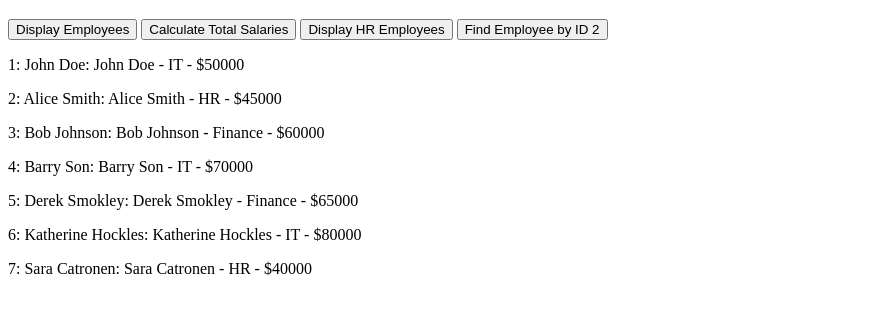
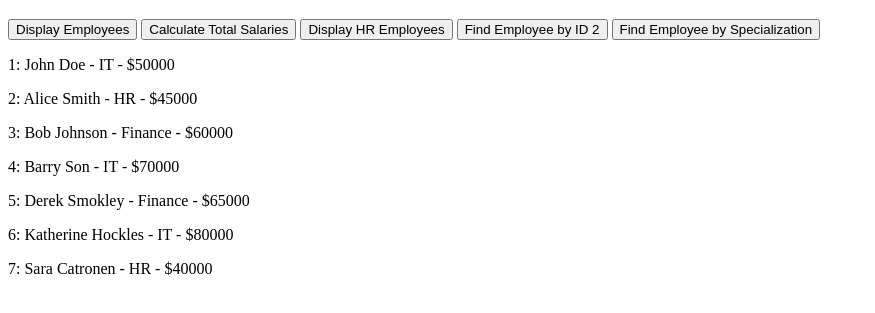
Before and after one commit to Developer-Tarpley/JsEssential_1, a plain HTML site: page employeeDetails/employee_details.html in a window 1280 px wide. Both pictures are taken after a click on the button "Display Employees". Shown: the part 61-374 px from the top of the page, without its empty margins (0-875 px from the left). Drawn offline with Linux system fonts and the light colour scheme.

Commit message:
added a function to find a specialized postion

```diff
--- a/employeeDetails/employee_details.html
+++ b/employeeDetails/employee_details.html
@@ -11,6 +11,7 @@
             <button onclick="return calculateTotalSalaries()">Calculate Total Salaries</button>
             <button onclick="return displayHREmployees()">Display HR Employees</button>
             <button onclick="return findEmployeeById(2)">Find Employee by ID 2</button>
+            <button onclick="return findEmployeeBySpecialization('javaScript')">Find Employee by Specialization</button>
         </div>
 
         <div id="employeesDetails"></div>
--- a/employeeDetails/employee_details.js
+++ b/employeeDetails/employee_details.js
@@ -1,17 +1,17 @@
 const employees = [
-    { id: 1, name: 'John Doe', age: 30, department: 'IT', salary: 50000 },
+    { id: 1, name: 'John Doe', age: 30, department: 'IT', salary: 50000, specialization: 'javaScript' },
     { id: 2, name: 'Alice Smith', age: 28, department: 'HR', salary: 45000 },
-    { id: 3, name: 'Bob Johnson', age: 35, department: 'Finance', salary: 60000 },
-    { id: 4, name: 'Barry Son', age: 37, department: 'IT', salary: 70000 },
-    { id: 5, name: 'Derek Smokley', age: 40, department: 'Finance', salary: 65000 },
-    { id: 6, name: 'Katherine Hockles', age: 32, department: 'IT', salary: 80000 },
+    { id: 3, name: 'Bob Johnson', age: 35, department: 'Finance', salary: 60000, specialization: 'Accounting' },
+    { id: 4, name: 'Barry Son', age: 37, department: 'IT', salary: 70000, specialization: 'javaScript' },
+    { id: 5, name: 'Derek Smokley', age: 40, department: 'Finance', salary: 65000,specialization: 'Accounting' },
+    { id: 6, name: 'Katherine Hockles', age: 32, department: 'IT', salary: 80000, specialization: 'Java' },
     { id: 7, name: 'Sara Catronen', age: 53, department: 'HR', salary: 40000 },
     //... More employee records can be added here
 ];
 
 function displayEmployees() {
     const totalEmployees = employees.map((employee, index) => {
-        return `<p>${employee.id}: ${employee.name}: ${employee.name} - ${employee.department}
+        return `<p>${employee.id}: ${employee.name} - ${employee.department}
     - $${employee.salary}</p>`;
     }).join('');
     // console.log("totalEmployees: ",totalEmployees)
@@ -28,7 +28,7 @@ function calculateTotalSalaries() {
 function displayHREmployees() {
     const hrEmployees = employees.filter(employee => employee.department === 'HR');
     const hrEmployeesDisplay = hrEmployees.map((employee, index) => {
-        return `<p>${employee.id}: ${employee.name}: ${employee.name} - ${employee.department} - $${employee.salary}</p>`
+        return `<p>${employee.id}: ${employee.name} - ${employee.department} - $${employee.salary}</p>`
     }).join('');
     document.getElementById('employeesDetails').innerHTML = hrEmployeesDisplay;
 };
@@ -36,10 +36,18 @@ function displayHREmployees() {
 function findEmployeeById(employeeId) {
     const foundEmployee = employees.find(employee => employee.id === employeeId);
     if (foundEmployee) {
-        document.getElementById('employeesDetails').innerHTML = `<p>${foundEmployee.id}: ${foundEmployee.name}: ${foundEmployee.name} - ${foundEmployee.department} - $${foundEmployee.salary}</p>`;
+        document.getElementById('employeesDetails').innerHTML = `<p>${foundEmployee.id} ${foundEmployee.name} - ${foundEmployee.department} - $${foundEmployee.salary}</p>`;
     }
     else {
         document.getElementById('employeesDetails').innerHTML = 'no employee has been found with this ID';
 
     }
+};
+
+function findEmployeeBySpecialization(specialization){
+    const employeeSpecialization = employees.filter((employee=> employee.specialization === specialization));
+    const foundSpecialization = employeeSpecialization.map((employee, index)=>{
+        return `<p>${employee.id}: ${employee.name} - ${employee.department} - ${employee.specialization}</p>`;
+    }).join('');
+    document.getElementById('employeesDetails').innerHTML = foundSpecialization;
 }
```
